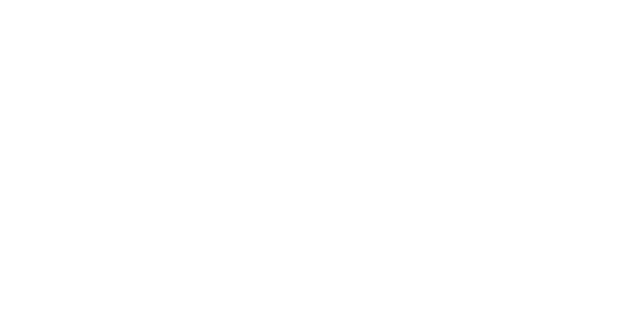
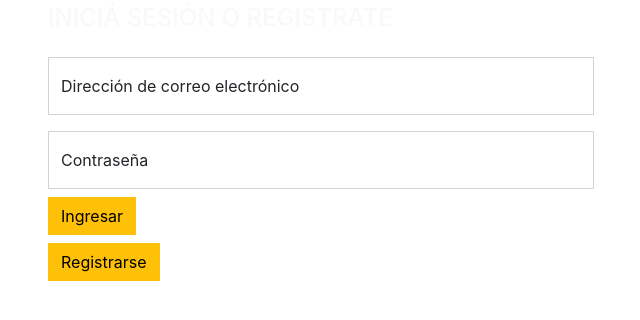
Before and after one commit to SantiagoTonin/CalendarFront, a React (Create React App) app: page /login in a window 1280 px wide. Before the commit this address had no page. Shown: the top 320 px of the page, without its empty margins (46-686 px from the left). Built offline with nearby package versions, Linux system fonts and the light colour scheme.

Commit message:
login basico

```diff
--- /dev/null
+++ b/src/components/login/Login.js
@@ -0,0 +1,85 @@
+import { FloatingLabel, Form, Button } from "react-bootstrap";
+import Register from "../register/Register";
+import { useForm } from "react-hook-form";
+import "./login.css";
+
+const Login = () => {
+  const { register, handleSubmit } = useForm();
+
+  const handleLogin = async (data) => {
+    const resp = await fetch("URL", {
+      method: "POST",
+      body: JSON.stringify(data),
+      headers: {
+        "Content-Type": "application/json",
+      },
+    });
+    const json = await resp.json();
+
+    try {
+      if (json.user.role === "ADMIN") {
+        localStorage.setItem("access-token", json.token);
+        localStorage.setItem("role", json.user.role);
+        window.location.href = "/admin";
+      } else if (json.user.role === "USER") {
+        localStorage.setItem("access-token", json.token);
+        localStorage.setItem("role", json.user.role);
+        localStorage.setItem("user", JSON.stringify(json.user));
+        window.location.href = "/home";
+      }
+    } catch (error) {
+      alert("El usuario o la contraseña que ingresaste no es correcto");
+    }
+  };
+
+  return (
+    <>
+      <div className="loginpage container d-flex align-items-center">
+        <div className="container mt-1 login-portada col d-flex justify-content-around align-items-center">
+          <div className="login-portada-text w-100">
+            <h4 className="mb-4 text-light">INICIÁ SESIÓN O REGISTRATE</h4>
+            <form onSubmit={handleSubmit(handleLogin)}>
+              <FloatingLabel
+                controlId="floatingInput"
+                label="Dirección de correo electrónico"
+                className="mb-3 w-100"
+              >
+                <Form.Control
+                  type="email"
+                  placeholder="nombre@ejemplo.com"
+                  className="input-login-email w-100 rounded-0"
+                  name="email"
+                  required
+                  minLength="2"
+                  maxLength="30"
+                  {...register("email", { require: true })}
+                />
+              </FloatingLabel>
+              <FloatingLabel controlId="floatingPassword" label="Contraseña">
+                <Form.Control
+                  type="password"
+                  placeholder="Contraseña"
+                  name="password"
+                  required
+                  minLength="8"
+                  maxLength="30"
+                  className="rounded-0"
+                  {...register("password", { require: true })}
+                />
+              </FloatingLabel>
+              <Button className="mt-2 me-2 btn-warning rounded-0" type="submit">
+                Ingresar
+              </Button>
+            </form>
+            <Register />
+          </div>
+          <div className="container col-6 d-flex justify-content-end">
+            <img className="back m-2"></img>
+          </div>
+        </div>
+      </div>
+    </>
+  );
+};
+
+export default Login;
--- /dev/null
+++ b/src/components/login/login.css
@@ -0,0 +1,3 @@
+.back {
+  background-image: url(../../assets/images/landing/calendarImage.jpg);
+}
--- /dev/null
+++ b/src/components/register/Register.js
@@ -0,0 +1,157 @@
+import { useState } from "react";
+import axios from "axios";
+import { useForm } from "react-hook-form";
+
+const Register = () => {
+  const {
+    register,
+    handleSubmit,
+    formState: { errors },
+  } = useForm();
+  const [addUser, setAddUser] = useState();
+  const onSubmit = async (data) => {
+    await axios.post("URL DB", data).then((resp) => {
+      setAddUser(resp.data);
+    });
+    alert("El usuario ha sido creado exitosamente");
+    window.location.reload();
+  };
+
+  return (
+    <div>
+      <button
+        type="button"
+        className="btn btn-warning mt-2 rounded-0"
+        data-bs-toggle="modal"
+        data-bs-target="#register"
+      >
+        Registrarse
+      </button>
+
+      <div
+        className="modal fade"
+        id="register"
+        tabindex="-1"
+        aria-labelledby="exampleModalLabel1"
+        aria-hidden="true"
+      >
+        <div className="modal-dialog">
+          <div className="modal-content rounded-0 border-0">
+            <div className="modal-body">
+              <h4 className="p-2">Registrate</h4>
+              <form onSubmit={handleSubmit(onSubmit)}>
+                <div className="mb-3">
+                  <input
+                    type="email"
+                    className="form-control rounded-0"
+                    placeholder="Email"
+                    {...register("email", {
+                      required: true,
+                      maxLength: 35,
+                      minLength: 15,
+                      pattern: /^[^@]+@[^@]+\.[a-zA-Z]{2,}$/,
+                    })}
+                    required
+                    maxLenght="35"
+                    minLenght="15"
+                  />
+                  {errors.email && (
+                    <span className="mt-1">
+                      ⚠️ Debe respetar el formato nombre@mail.com
+                    </span>
+                  )}
+                </div>
+                <div className="mb-3">
+                  <input
+                    type="text"
+                    className="form-control rounded-0"
+                    placeholder="Nombre"
+                    {...register("name", {
+                      required: true,
+                      maxLength: 20,
+                      minLength: 1,
+                    })}
+                    required
+                    maxLenght="20"
+                    minLenght="3"
+                  />
+                </div>
+                <div className="mb-3">
+                  <input
+                    type="text"
+                    className="form-control rounded-0"
+                    placeholder="Apellido"
+                    {...register("lastname", {
+                      required: true,
+                      maxLength: 35,
+                      minLength: 1,
+                    })}
+                    required
+                    maxLenght="35"
+                    minLenght="3"
+                  />
+                </div>
+                <div className="mb-3">
+                  <input
+                    type="number"
+                    className="form-control rounded-0"
+                    placeholder="Número de teléfono"
+                    {...register("phone", {
+                      required: true,
+                      maxLength: 20,
+                      minLength: 9,
+                    })}
+                    required
+                    maxLenght="20"
+                    minLenght="9"
+                  />
+                  {errors.phone && (
+                    <span className="mt-1">
+                      ⚠️ El número ingresado es demasiado corto. Ingréselo con
+                      código de área
+                    </span>
+                  )}
+                </div>
+                <div className="mb-3">
+                  <input
+                    type="password"
+                    className="form-control rounded-0"
+                    placeholder="Contraseña"
+                    {...register("password", {
+                      required: true,
+                      maxLength: 20,
+                      minLength: 8,
+                      pattern: /^(?=\w*\d)(?=\w*[A-Z])(?=\w*[a-z])\S{8,16}$/,
+                    })}
+                    required
+                    maxLenght="20"
+                    minLenght="8"
+                  />
+                  {errors.password && (
+                    <span className="mt-1">
+                      ⚠️ Debe tener al menos 1 dígito, 1 mayúscula y 1 minúscula
+                    </span>
+                  )}
+                </div>
+                <div className="d-flex justify-content-end">
+                  <button
+                    type="button"
+                    className="btn btn-danger me-1 rounded-0 border-0"
+                    data-bs-dismiss="modal"
+                  >
+                    Volver
+                  </button>
+                  <button type="submit" className="btn btn-warning rounded-0">
+                    Registrarse
+                  </button>
+                </div>
+              </form>
+            </div>
+          </div>
+        </div>
+      </div>
+    </div>
+  );
+};
+
+export default Register;
--- a/src/routes/myRoutes.js
+++ b/src/routes/myRoutes.js
@@ -1,17 +1,16 @@
-import Landing from '../components/landingPage/Landing';
-import Home from '../components/home/Home';
-import {
-  Route,
-  Routes,
-} from "react-router-dom";
+import Landing from "../components/landingPage/Landing";
+import Home from "../components/home/Home";
+import Login from "../components/login/Login";
+import { Route, Routes } from "react-router-dom";
 
 const MyRoutes = () => {
   return (
     <Routes>
-      <Route path='/' element={<Landing />} />
-      <Route path='/home' element={<Home />} />
+      <Route path="/" element={<Landing />} />
+      <Route path="/home" element={<Home />} />
+      <Route path="/login" element={<Login />} />
     </Routes>
   );
-}
+};
 
 export default MyRoutes;
```
